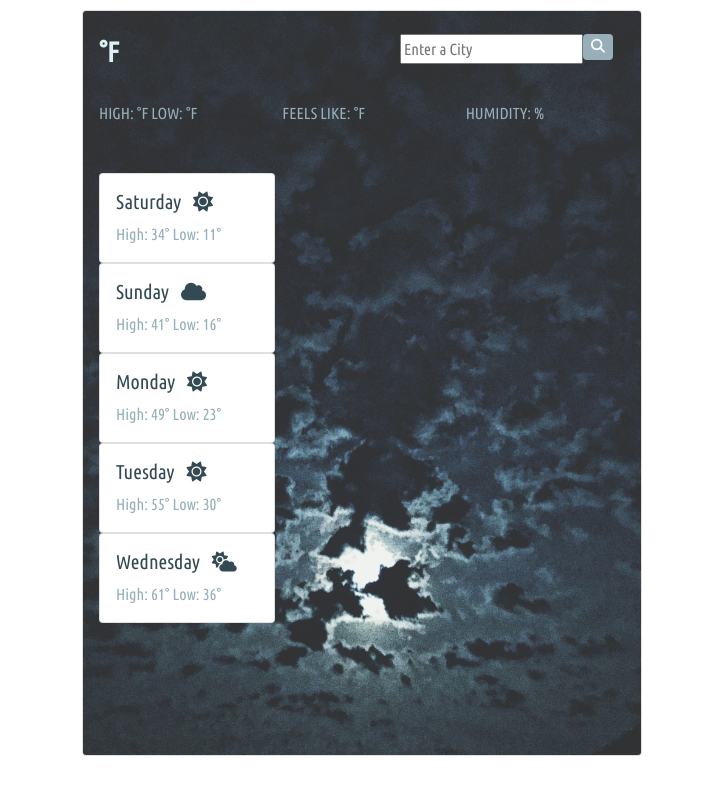
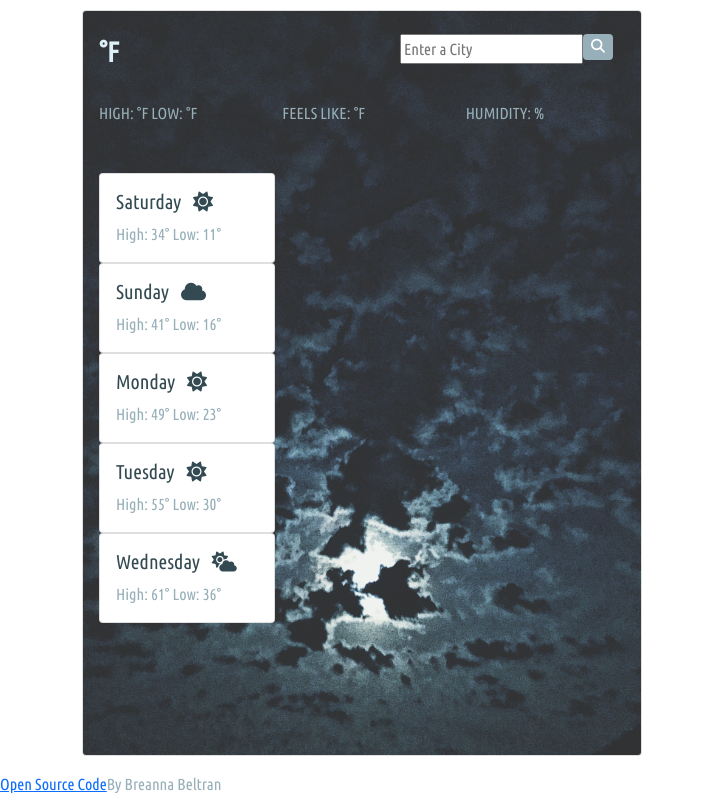
Before and after one commit to bbeltran22/Weather-Project, a plain HTML site: page index.html in a window 1280 px wide. Shown: the whole page, without its empty margins (0-704 px from the left). Drawn offline with nearby package versions, Linux system fonts and the light colour scheme.

Commit message:
Created-Open-Source-Code

```diff
--- a/index.html
+++ b/index.html
@@ -131,6 +131,11 @@
         </div>
       </div>
     </div>
+    <p>
+      <a href="https://github.com/bbeltran22/Weather-Project"
+        >Open Source Code</a
+      >By Breanna Beltran
+    </p>
     <script src="src/script.js"></script>
   </body>
 </html>
```
